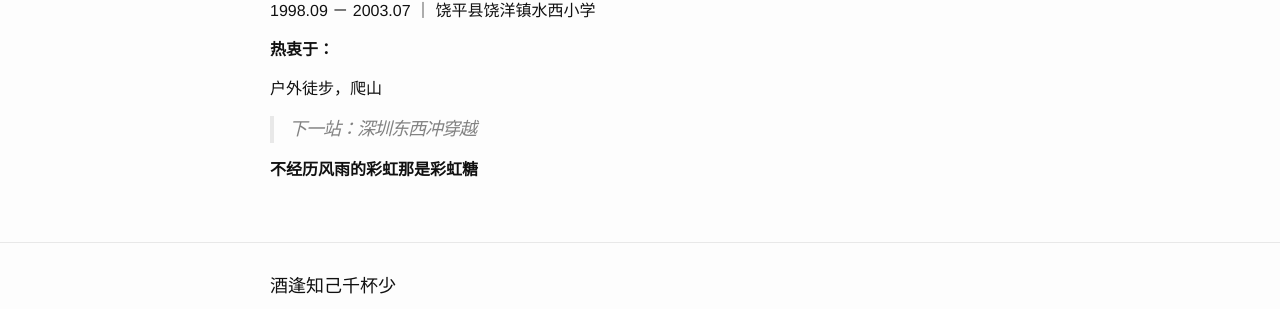
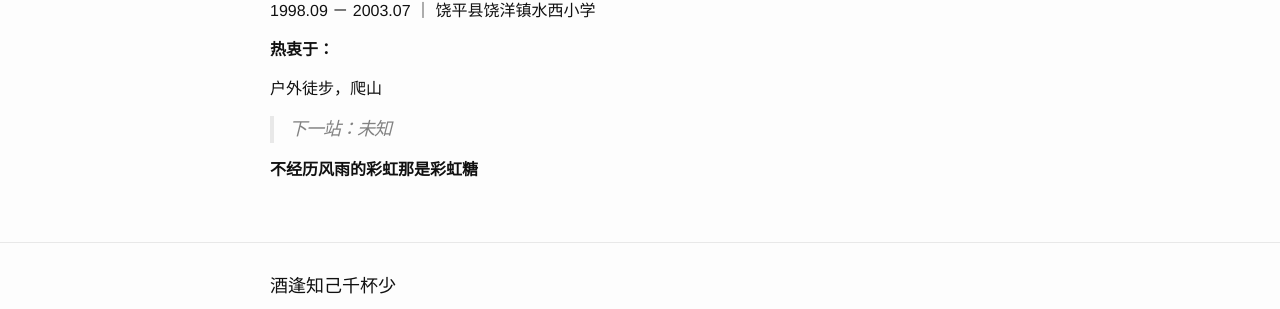
Before and after one commit to qiuxiaokun/qiuxiaokun.github.io, a Jekyll site: the page built from about.md, in a window 1280 px wide. Shown: the part 330-639 px from the top of the page. Built offline with Jekyll 4.4.1, drawn with Linux system fonts in a browser that asks for light colours.

Commit message:
change about.md with next station

```diff
--- a/about.md
+++ b/about.md
@@ -24,7 +24,7 @@ permalink: /about/
 户外徒步，爬山
 
 
->下一站：深圳东西冲穿越
+>下一站：未知
 
 
 **不经历风雨的彩虹那是彩虹糖**
```
